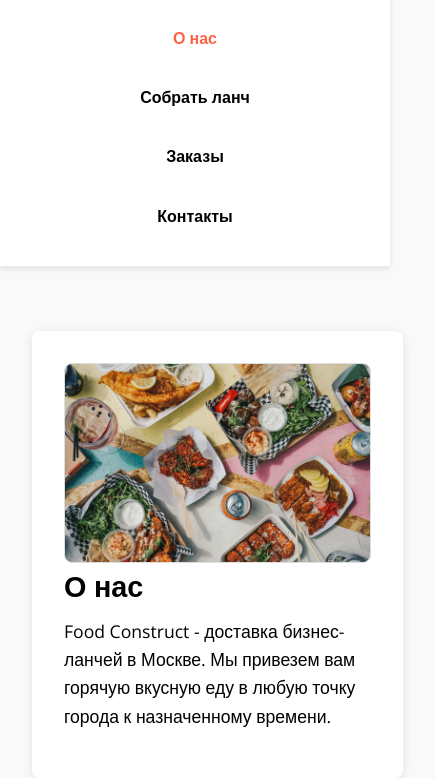
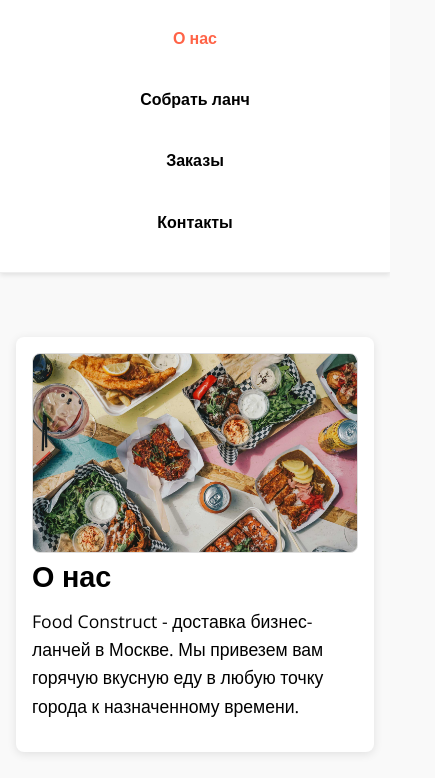
Before and after one commit to annamakarrenko/Makarenko-web-dev-2025-1, a plain HTML site: page lab1/index.html in a window 390 px wide. Shown: the part 83-861 px from the top of the page, 435 px wide, since content can reach past the window. Drawn offline with nearby package versions, Linux system fonts and the light colour scheme.

Commit message:
Добавлена вторая лабораторная работа и доработана адаптивность

```diff
--- a/lab1/style.css
+++ b/lab1/style.css
@@ -178,29 +178,21 @@ footer p {
     color: white;
 }
 
-@media (max-width: 400px) {
-    table {
-        font-size: 0.8rem;
-    }
-
-    th, td {
-        padding: 0.3rem;
-    }
-
+@media (max-width: 800px) {
     .about-image {
-        width: 100%;
-        height: 200px;
+        width: 500px;
+        height: 300px;
     }
 
     nav {
-        flex-direction: column;
-        align-items: center;
-        gap: 8px;
+        justify-content: space-between;
     }
+}
 
-    nav a {
-        font-size: 1rem;
-        padding: 0.8rem 1.2rem;
+@media (max-width: 600px) {
+    .about-image {
+        width: 100%;
+        height: 250px;
     }
 
     h1 {
@@ -210,6 +202,52 @@ footer p {
     .header-content {
         flex-direction: column;
         gap: 1rem;
+    }
+
+    nav {
+        flex-direction: column;
+        align-items: center;
+        gap: 10px;
+    }
+
+    nav a {
+        font-size: calc(1.1rem + 4px);
+    }
+
+    table {
+        font-size: 0.9rem;
+    }
+
+    th, td {
+        padding: 0.5rem;
+    }
+}
+
+@media (max-width: 400px) {
+    .about-image {
+        width: 100%;
+        height: 200px;
+    }
+
+    table {
+        font-size: 0.8rem;
+    }
+
+    th, td {
+        padding: 0.3rem;
+    }
+
+    nav a {
+        font-size: 1rem;
+        padding: 0.8rem 1.2rem;
+    }
+
+    section {
+        padding: 1rem;
+    }
+
+    .container {
+        padding: 0 1rem;
     }
 }
 
```
